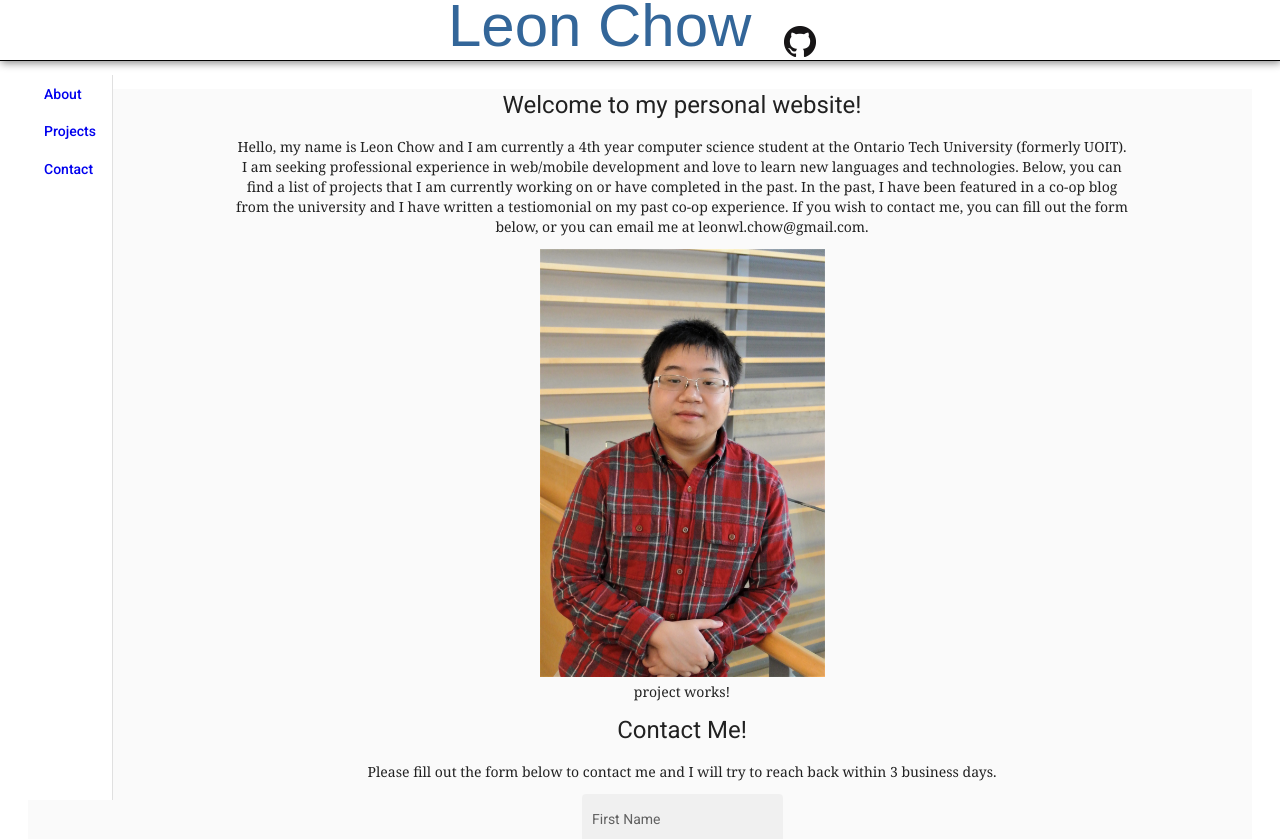
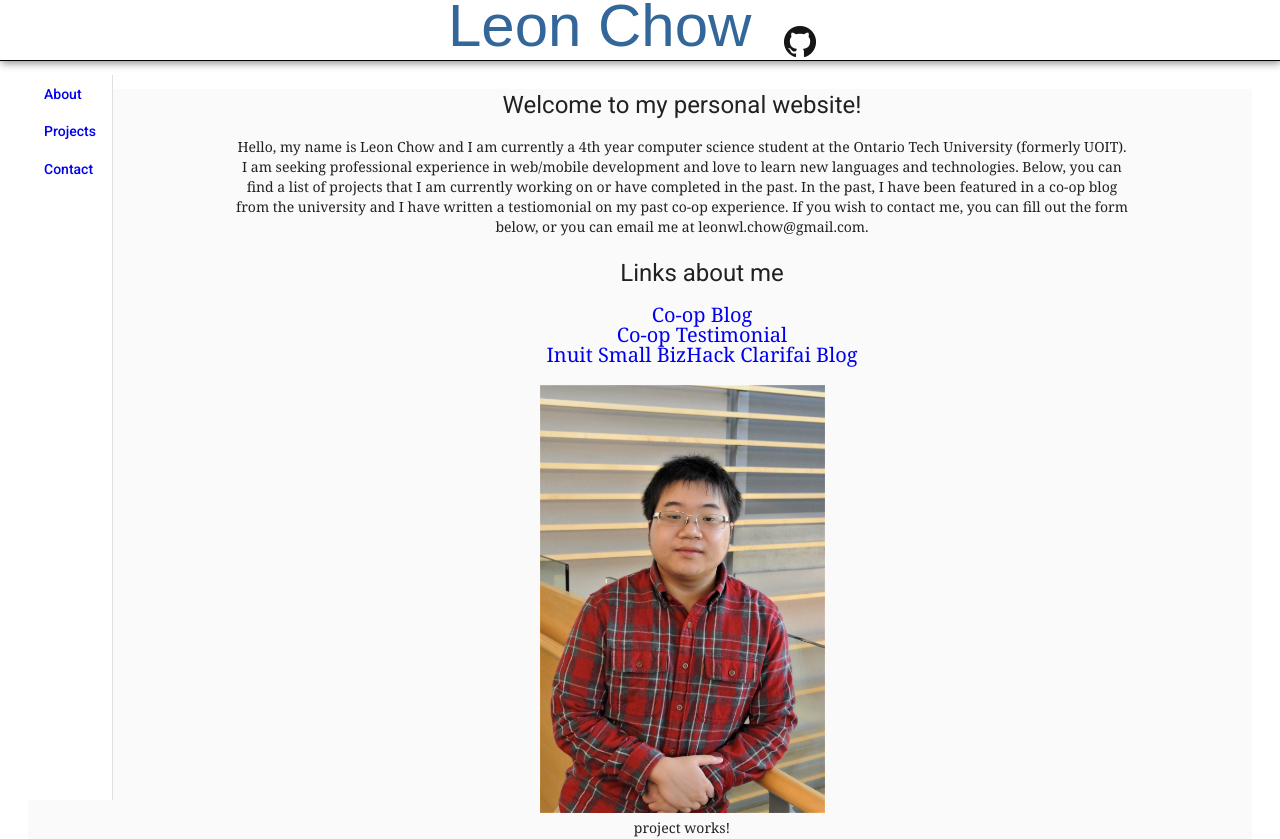
Before and after one commit to leon-chow/leon-chow.github.io, an Angular app: page / in a window 1280 px wide. Shown: the top 839 px of the page. Built offline with nearby package versions, Linux system fonts and the light colour scheme.

Commit message:
Add links about me with new tabs

```diff
--- a/src/app/about/about.component.css
+++ b/src/app/about/about.component.css
@@ -1,3 +1,16 @@
 .img {
   width: 25%;
 }
+
+ul {
+  list-style-type: none;
+  font-size: 20px;
+}
+
+a {
+  text-decoration: none;
+}
+
+a:hover {
+  color: red;
+}
--- a/src/app/about/about.component.html
+++ b/src/app/about/about.component.html
@@ -6,4 +6,16 @@
   from the university and I have written a testiomonial on my past co-op experience. If you wish to contact me, you can fill out the form <br>
   below, or you can email me at leonwl.chow@gmail.com.
 </p>
+<ul>
+  <h1> Links about me </h1>
+  <li>
+    <a href="https://blog.ontariotechu.ca/co-ops-in-the-faculty-of-science" target="_blank"> Co-op Blog </a>
+  </li>
+  <li>
+    <a href="https://science.ontariotechu.ca/undergraduate/co-op%20programs/student-testimonials/computer-science/leon-chow.php" target="_blank"> Co-op Testimonial </a>
+  </li>
+  <li>
+    <a href="https://www.clarifai.com/blog/clarifai-featured-hack-helping-small-businesses-say-hai-to-their-customers" target="_blank"> Inuit Small BizHack Clarifai Blog </a>
+  </li>
+</ul>
 <img class="img" src="../../assets/images/me_2.jpg" alt="Me">
--- a/src/app/main/main.component.css
+++ b/src/app/main/main.component.css
@@ -8,7 +8,6 @@
 }
 
 .mat-drawer {
-  z-index: 0;
   position: fixed;
   margin-top: 75px;
 }
```
